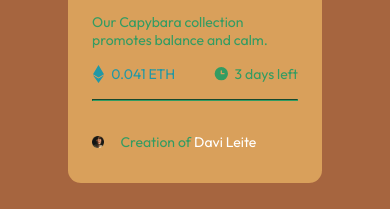
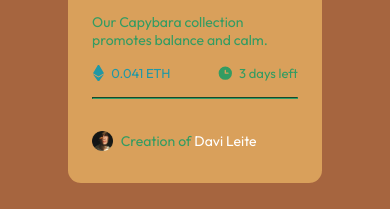
Before and after one commit to Davizim-leite/Capybara__NFT, a plain HTML site: page index.html in a window 390 px wide. Shown: the part 327-536 px from the top of the page. Drawn offline with Linux system fonts and the light colour scheme.

Commit message:
Update style.css

```diff
--- a/style/style.css
+++ b/style/style.css
@@ -125,4 +125,16 @@ hr{
     .container__sessao{
         width: 70%;
     }
+
+    .lista__itens{
+        font-size: 13px;
+    }
+
+    .container__divisao{
+        gap: .5rem;
+    }
+
+    .divisao__img{
+        width: 10%;
+    }
 }
```
